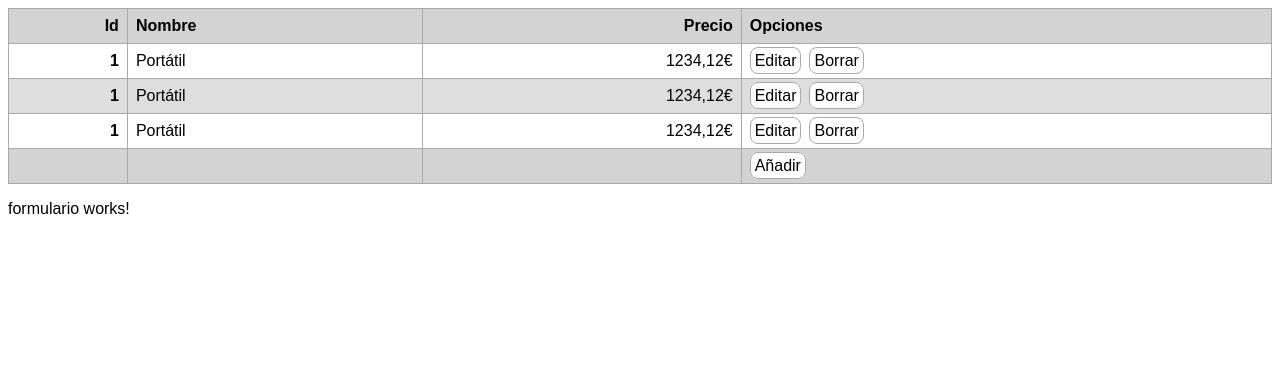
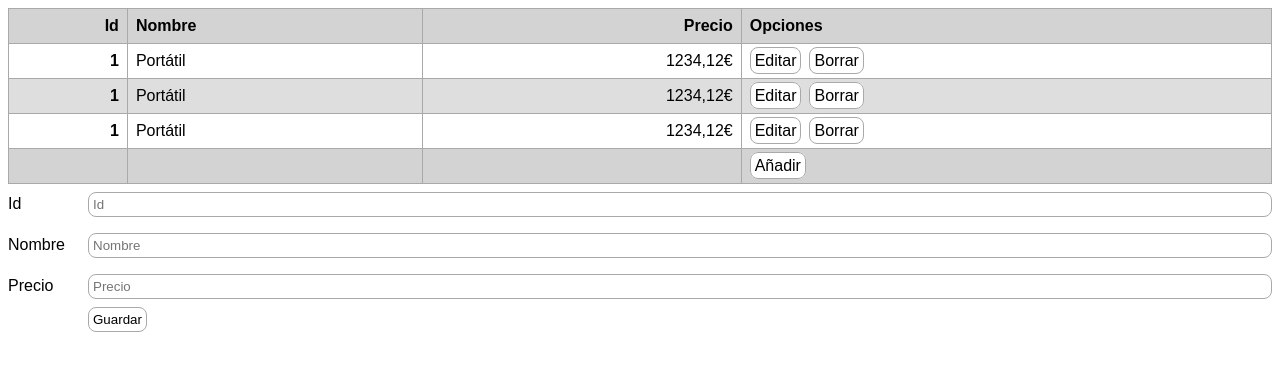
Before and after one commit to javierlete/angular-25-04, an Angular app in the folder crud/: page / in a window 1280 px wide. Shown: the top 370 px of the page. Built offline with nearby package versions, Linux system fonts and the light colour scheme.

Commit message:
crud: diseño formulario

```diff
--- a/crud/src/app/formulario/formulario.component.css
+++ b/crud/src/app/formulario/formulario.component.css
@@ -0,0 +1,30 @@
+div {
+    display: flex;
+    align-items: baseline;
+}
+
+label {
+    width: 5rem;
+}
+
+input {
+    margin: 0.5rem 0;
+    flex-grow: 1;
+}
+
+button {
+    margin-left: 5rem;
+}
+
+input, button {
+    border: 1px solid darkgray;
+    padding: 0.25rem;
+    background-color: white;
+    color: black;
+    border-radius: 0.5rem;
+}
+
+button:hover {
+    background-color: black;
+    color: white;
+}
--- a/crud/src/app/formulario/formulario.component.html
+++ b/crud/src/app/formulario/formulario.component.html
@@ -1 +1,17 @@
-<p>formulario works!</p>
+<form>
+    <div>
+        <label for="id">Id</label>
+        <input type="text" id="id" placeholder="Id">
+    </div>
+    <div>
+        <label for="nombre">Nombre</label>
+        <input type="text" id="nombre" placeholder="Nombre">
+    </div>
+    <div>
+        <label for="precio">Precio</label>
+        <input type="number" step=".01" id="precio" placeholder="Precio">
+    </div>
+    <div>
+        <button>Guardar</button>
+    </div>
+</form>
```
